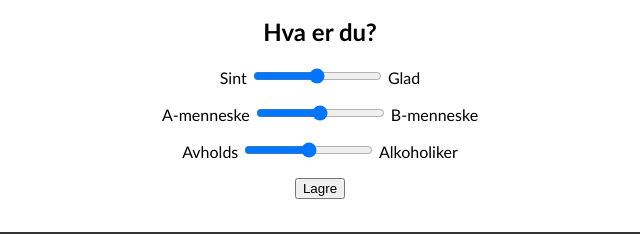
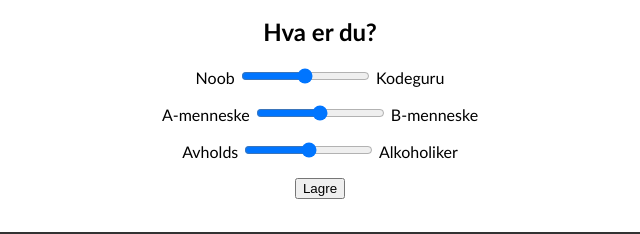
Before and after one commit to Skogstad-beep/HOWWEROLL, a plain HTML site: page howweroll.html in a window 1280 px wide. Shown: the part 394-628 px from the top of the page, 320-960 px from the left. Drawn offline with Linux system fonts and the light colour scheme.

Commit message:
Endret på en slider

```diff
--- a/howweroll.html
+++ b/howweroll.html
@@ -263,9 +263,9 @@ footer img {
       -->
     <h2>Hva er du?</h2>
     <p>
-      <label for="firstSlider">Sint</label>
+      <label for="firstSlider">Noob</label>
       <input type="range" id="firstSlider" name="firstSlider" value="50" class="slider">
-      <label for="firstSlider">Glad</label>
+      <label for="firstSlider">Kodeguru</label>
     </p>
     <p>
       <label for="secondSlider">A-menneske</label>
```
